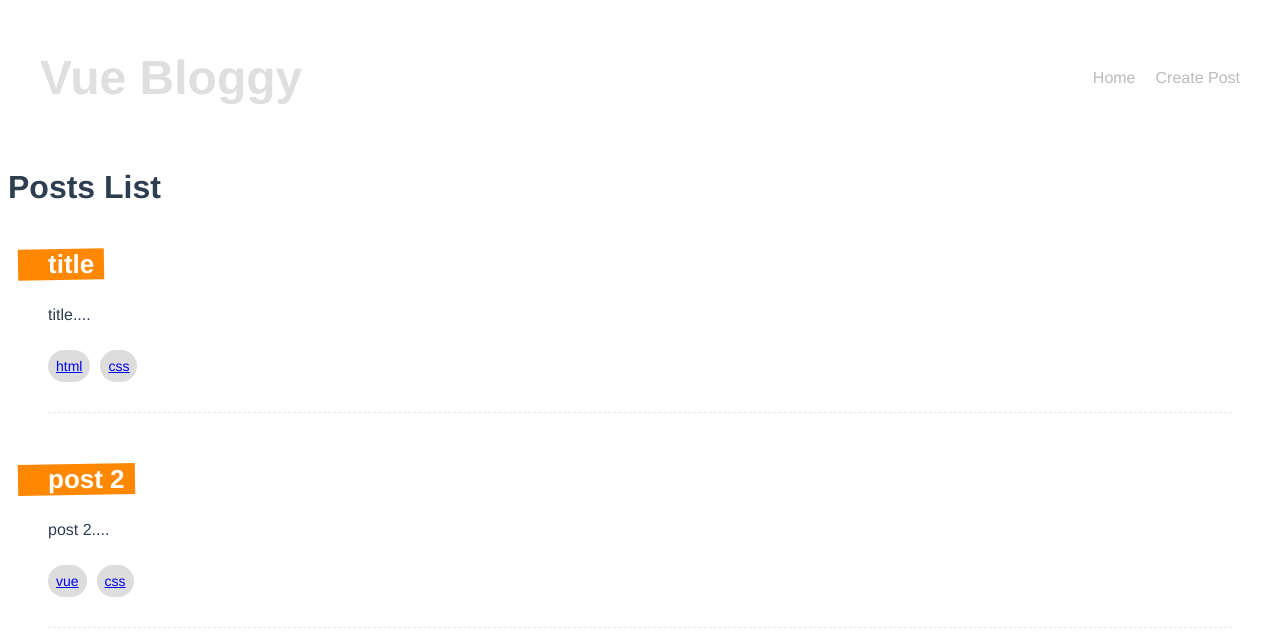
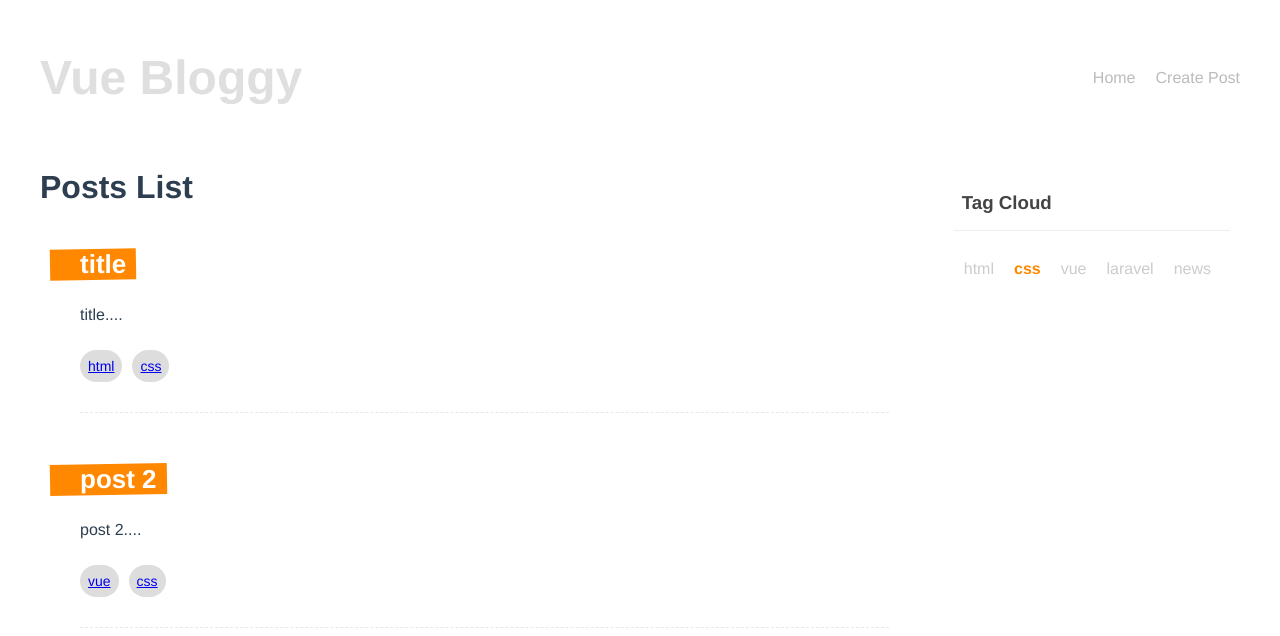
Before and after one commit to Oakekywe/Composition-Api-Testing, a Vue app: page /tags/css in a window 1280 px wide. Shown: the top 636 px of the page. Built offline with nearby package versions, Linux system fonts and the light colour scheme; data requests are answered from the project's data file.

Commit message:
tag cloud

```diff
--- a/database/db.json
+++ b/database/db.json
@@ -34,6 +34,14 @@
         "laravel"
       ],
       "id": 4
+    },
+    {
+      "title": "world news",
+      "body": "world newsworld newsworld newsworld newsworld newsworld newsworld newsworld newsworld newsworld newsworld newsworld newsworld newsworld newsworld newsworld news",
+      "tags": [
+        "news"
+      ],
+      "id": 5
     }
   ]
 }
--- /dev/null
+++ b/src/components/TagCloud.vue
@@ -0,0 +1,51 @@
+<template>
+  <div class="tag-cloud">
+    <h3>Tag Cloud</h3>
+    <div v-for="tag in uniqueTags" :key="tag">
+      <router-link :to="{name:'Tag', params:{tag}}">{{tag}}</router-link>
+    </div>
+  </div>
+</template>
+
+<script>
+import { ref } from '@vue/reactivity';
+export default {
+  props:['posts'],
+  setup(props){
+    let tags= ref([])
+    props.posts.forEach((post)=> {
+      post.tags.forEach((tag)=>{
+        tags.value.push(tag)
+      })
+    });
+    // console.log(tags.value);
+    let uniqueTags= tags.value.filter((tag, index, array)=>{
+      return array.indexOf(tag)=== index
+    })
+    return {uniqueTags};
+  }
+}
+</script>
+
+<style>
+  .tag-cloud{
+    padding: 10px;
+  }
+  .tag-cloud h3{
+    border-bottom: 1px solid #eee;
+    padding: 16px 8px;
+    color: #444;
+  }
+  .tag-cloud div{
+    display: inline-block;
+    padding: 10px;
+  }
+  .tag-cloud a{
+    color: #ccc;
+    text-decoration: none;
+  }
+  .tag-cloud a.router-link-active{
+    color: #ff8800;
+    font-weight: bold;
+  }
+</style>
--- a/src/views/HomeView.vue
+++ b/src/views/HomeView.vue
@@ -1,25 +1,32 @@
 <template>
   <div class="home">
-    <div v-if="posts.length >0">
-      <PostsList :posts="posts"></PostsList>
+    <div v-if="error">
+        {{error}}
+    </div>
+    <div v-if="posts.length >0" class="layout">
+      <div>
+        <PostsList :posts="posts"></PostsList>
+      </div>
+      <div>
+        <TagCloud :posts="posts"></TagCloud>
+      </div>
     </div>
     <div v-else>
       <Spinner></Spinner>
     </div>
-      <div v-if="error">
-          {{error}}
-      </div>
   </div>
 
 </template>
 
 <script>
+import TagCloud from '../components/TagCloud'
 import Spinner from '../components/Spinner'
 import PostsList from '../components/PostsList'
 import getPosts from '../composables/getPosts'
 
 export default {
   components: {
+    TagCloud,
     Spinner, PostsList },
  setup(){
   let {posts, error, load}= getPosts()
@@ -36,4 +43,9 @@
   margin: 0 auto;
   padding: 10px;
  }
+ .layout{
+  display: grid;
+  grid-template-columns: 3fr 1fr;
+  gap: 15px;
+ }
 </style>
--- a/src/views/Tag.vue
+++ b/src/views/Tag.vue
@@ -1,19 +1,28 @@
 <template>
+  <div class="tag">
     <div v-if="error">{{error}}</div>
-  <div v-if="posts.length">
+    <div v-if="posts.length" class="layout">
+      <div>
         <PostsList :posts="filteredPosts"></PostsList>
+      </div>
+      <div>
+        <TagCloud :posts="posts"></TagCloud>
+      </div>
     </div>
     <div v-else>
         loading...
     </div>
+    </div>
 </template>
 
 <script>
+import TagCloud from '../components/TagCloud'
 import { computed } from '@vue/runtime-core';
 import PostsList from '../components/PostsList'
 import getPosts from "../composables/getPosts"
 export default {
-  components: { PostsList },
+  components: {
+    TagCloud, PostsList },
     props:["tag"],
     setup(props){
         let {posts,error,load}= getPosts();
@@ -29,5 +38,8 @@
 </script>
 
 <style>
-
+  .tag{
+    max-width: 1200px;
+    margin: 0 auto;
+  }
 </style>
```
Lines whose indentation alone changed are shown as unchanged.
